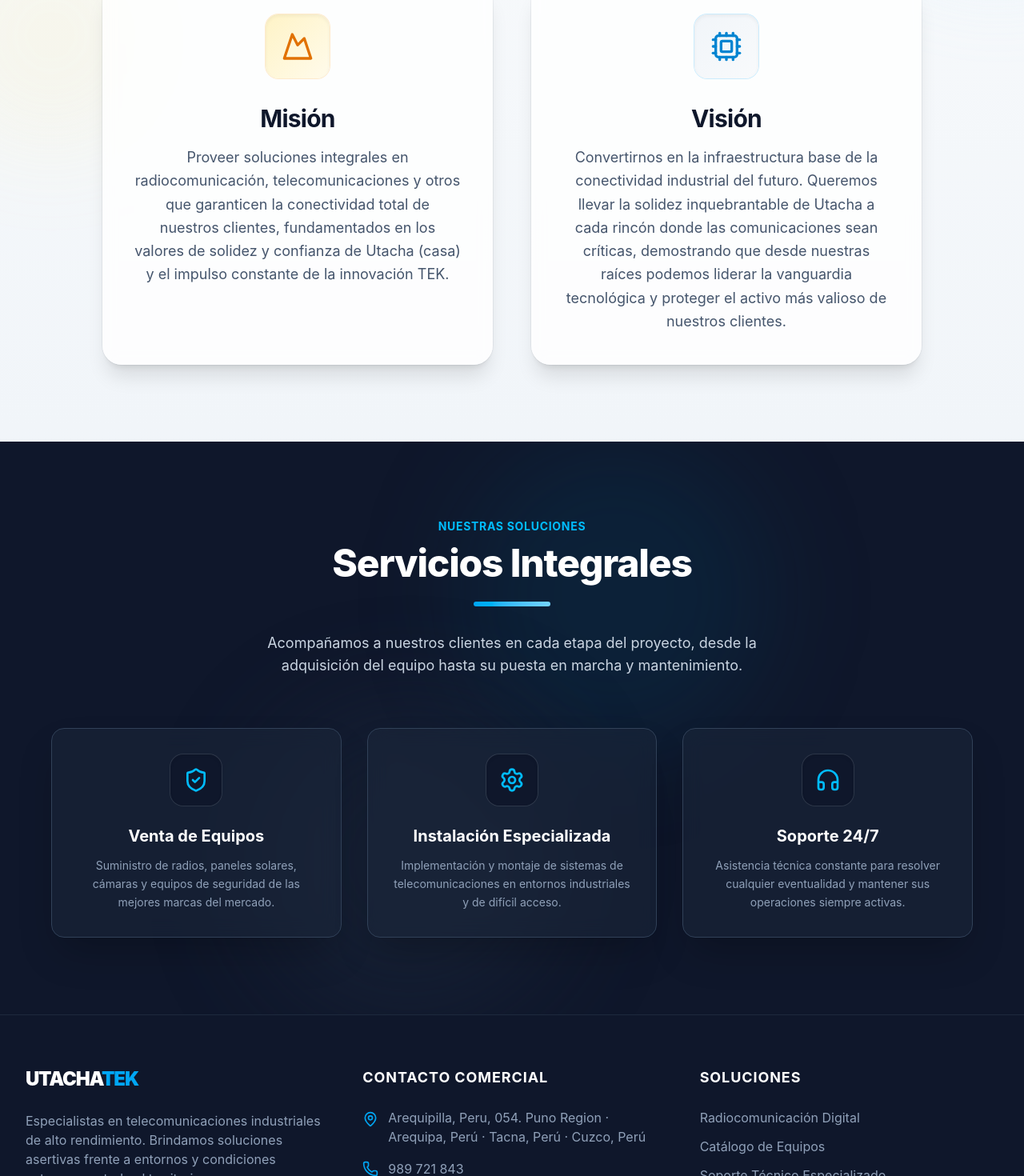
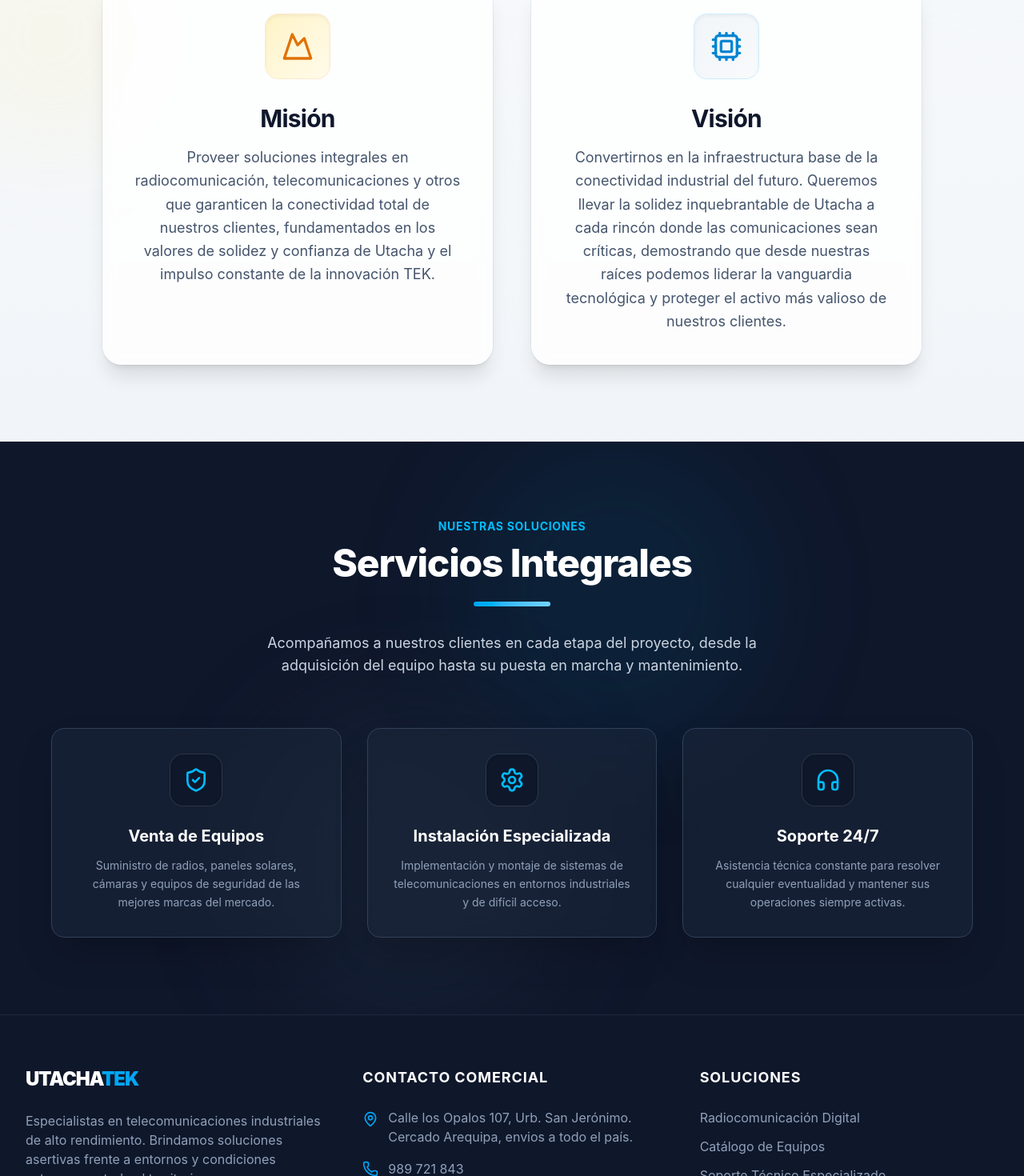
Before and after one commit to KevinPR22/Utacha-TEK-S.A.C, a React (Vite) app: page / in a window 1280 px wide. Shown: the part 1262-2732 px from the top of the page at 80% size. Built offline with nearby package versions, Linux system fonts and the light colour scheme.

Commit message:
Cambios en el inicio - direccion nueva - información de la emrpesa

```diff
--- a/src/components/AboutSection.tsx
+++ b/src/components/AboutSection.tsx
@@ -27,7 +27,7 @@ export default function AboutSection() {
               </div>
               <h3 className="text-3xl font-bold text-slate-900 mb-4 tracking-tight">Misión</h3>
               <p className="text-slate-600 leading-relaxed text-lg">
-                Proveer soluciones integrales en radiocomunicación, telecomunicaciones y otros que garanticen la conectividad total de nuestros clientes, fundamentados en los valores de solidez y confianza de Utacha (casa) y el impulso constante de la innovación TEK.
+                Proveer soluciones integrales en radiocomunicación, telecomunicaciones y otros que garanticen la conectividad total de nuestros clientes, fundamentados en los valores de solidez y confianza de Utacha y el impulso constante de la innovación TEK.
               </p>
             </div>
           </FadeIn>
--- a/src/components/Footer.tsx
+++ b/src/components/Footer.tsx
@@ -19,7 +19,7 @@ export default function Footer() {
             <ul className="space-y-4">
               <li className="flex items-start gap-3">
                 <MapPin className="text-sky-500 mt-1 flex-shrink-0" size={20} />
-                <span>Arequipilla, Peru, 054. Puno Region · Arequipa, Perú · Tacna, Perú · Cuzco, Perú</span>
+                <span>Calle los Opalos 107, Urb. San Jerónimo. Cercado Arequipa, envios a todo el país.</span>
               </li>
               <li className="flex items-center gap-3">
                 <Phone className="text-sky-500 flex-shrink-0" size={20} />
```
